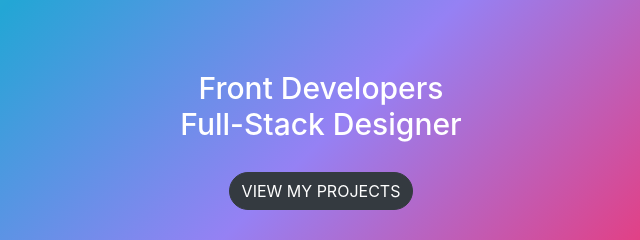
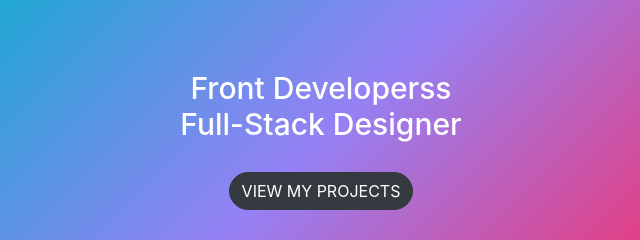
Before and after one commit to rahviakasapria/rahviakasapria.github.io, a plain HTML site: page index.html in a window 1280 px wide. Shown: the part 169-409 px from the top of the page, 319-959 px from the left. Drawn offline with nearby package versions, Linux system fonts and the light colour scheme.

Commit message:
mengubah index.html

```diff
--- a/index.html
+++ b/index.html
@@ -52,7 +52,7 @@
     <div class="jumbotron jumbotron-fluid">
       <div class="container">
         <h1 class="display-4">
-        Front Developers
+        Front Developerss
         <br>
         Full-Stack Designer
         </h1>
@@ -165,7 +165,7 @@
       </div>
       <!-- Akhir Footer -->
 
-    <div>
+    </div>
     <!-- Akhir Container -->
 
     <!-- Optional JavaScript -->
```
